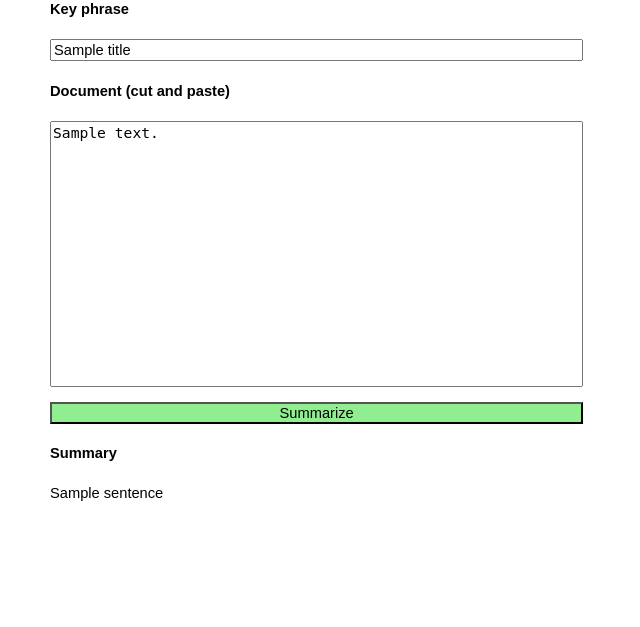
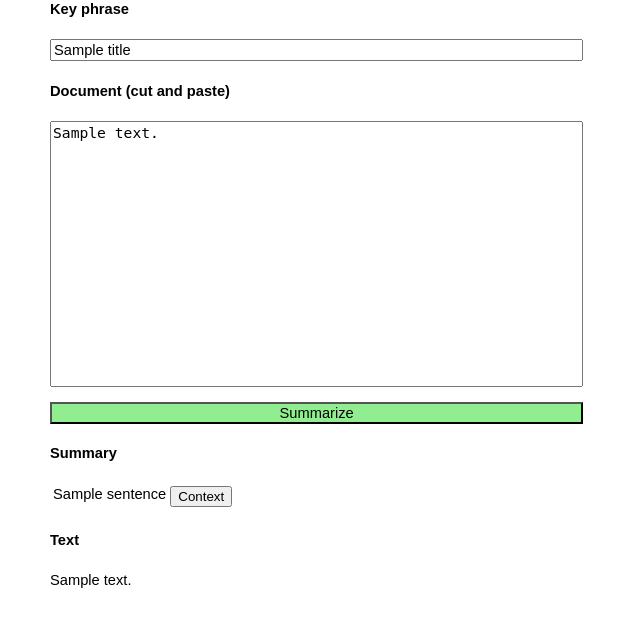
Before and after one commit to michaelweiss/summarize, a Flask app: template templates/summarize.html in a window 1280 px wide. Shown: the part 51-678 px from the top of the page, without its empty margins (0-640 px from the left). Run offline with Flask 2, Linux system fonts and the light colour scheme; the template is opened without the code that fills it: most values are stand-ins (such as "Sample title", 1, 10 or a date in 2020); parts of the project's set-up code (start-up, migrations or seed data) failed here and were passed over.

Commit message:
display scores and highlight context

```diff
--- a/css/style.css
+++ b/css/style.css
@@ -94,6 +94,10 @@ textarea {
 	background-color:lightgreen;
 }
 
+.highlight {
+  	background-color: yellow;
+}
+
 td.fg {
 	background-color:#FAF496;
 }
--- /dev/null
+++ b/requirements.txt
@@ -0,0 +1 @@
+Flask
--- a/summarize.py
+++ b/summarize.py
@@ -30,7 +30,8 @@ def index():
 def summarize():
 	title = request.form['title']
 	text = request.form['text']
+	text = " ".join(text.replace("\n", " ").split())
 	tt = TextTeaser()
-	sentences = tt.summarize(title, text)
+	sentences = tt.summarize(title, text, 5)
 	return render_template('summarize.html', title=title, text=text,
 		summary=sentences)
--- a/templates/summarize.html
+++ b/templates/summarize.html
@@ -1,4 +1,39 @@
 <link rel="stylesheet" href="css/style.css" type="text/css">
+
+<script>
+function find(searchText) {
+	t = document.getElementById("doctext");
+	html = t.innerHTML;
+	// leading text not part of sentence: "[0.123] "
+	searchText = searchText.substring(8);
+	l = html.indexOf(searchText);
+	if (l != -1) {
+		html = html.substring(0, l) +
+			"<span class='highlight'>" +
+			html.substring(l, l + searchText.length) +
+			"</span>" +
+			html.substring(l + searchText.length, html.length);
+		t.innerHTML = html;
+		// t.selectionStart = l;
+		// t.selectionEnd = l + searchText.length
+	} else {
+		alert('not found');
+	}
+	return true;
+}
+
+function highlight(text) {
+	  var inputText = document.getElementById("doctext");
+	  var innerHTML = inputText.innerHTML;
+	  var index = innerHTML.indexOf(text);
+	  if (index >= 0) {
+		   innerHTML = innerHTML.substring(0,index) + "<span class='highlight'>" +
+		   		innerHTML.substring(index,index+text.length) + "</span>" +
+		   		innerHTML.substring(index + text.length);
+		   inputText.innerHTML = innerHTML;
+	  }
+}
+</script>
 
 <form method="POST" action="/summarize">
 <h4>Key phrase</h4>
@@ -10,7 +45,15 @@
 
 {% if summary %}
 <h4>Summary</h4>
+<table>
 {% for sentence in summary %}
-<p>{{sentence}}</p>
+<tr>
+	<td valign="top">{{sentence}}</td>
+	<td valign="top"><button onClick="find('{{sentence}}')">Context</button></td>
+</tr>
 {% endfor %}
+</table>
+
+<h4>Text</h4>
+<p id="doctext">{{text}}</p>
 {% endif %}
--- a/textteaser/__init__.py
+++ b/textteaser/__init__.py
@@ -9,9 +9,9 @@ class TextTeaser(object):
     def __init__(self):
         self.summarizer = Summarizer()
 
-    def summarize(self, title, text, category="Undefined", source="Undefined", count=5):
+    def summarize(self, title, text, count=5, category="Undefined", source="Undefined"):
         result = self.summarizer.summarize(text, title, source, category)
         result = self.summarizer.sortSentences(result[:count])
-        result = [res['sentence'] for res in result]
+        result = ["[{:1.3f}] ".format(res['totalScore']) + res['sentence'] for res in result]
 
         return result
```
Also changed, not shown: 2 other files.
